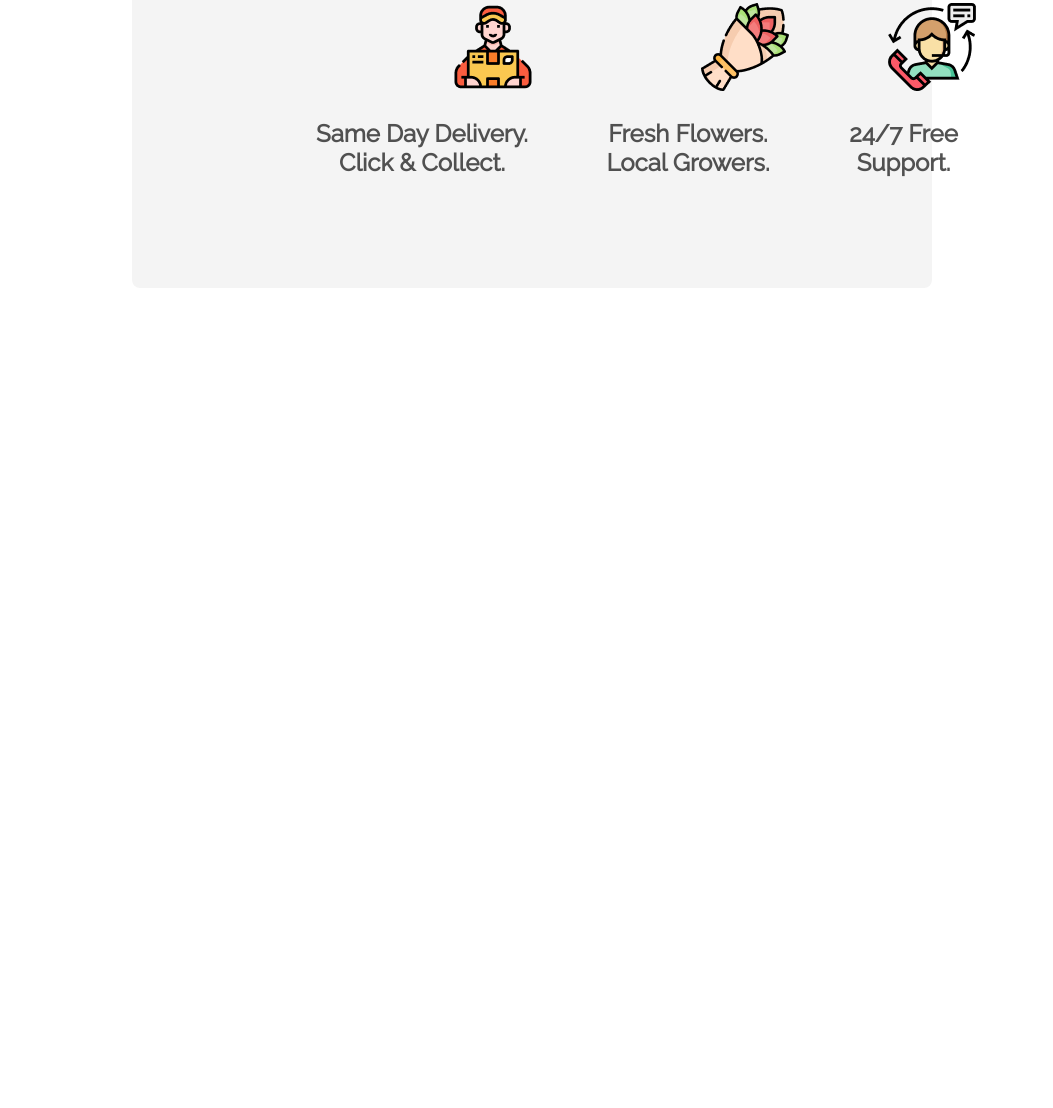
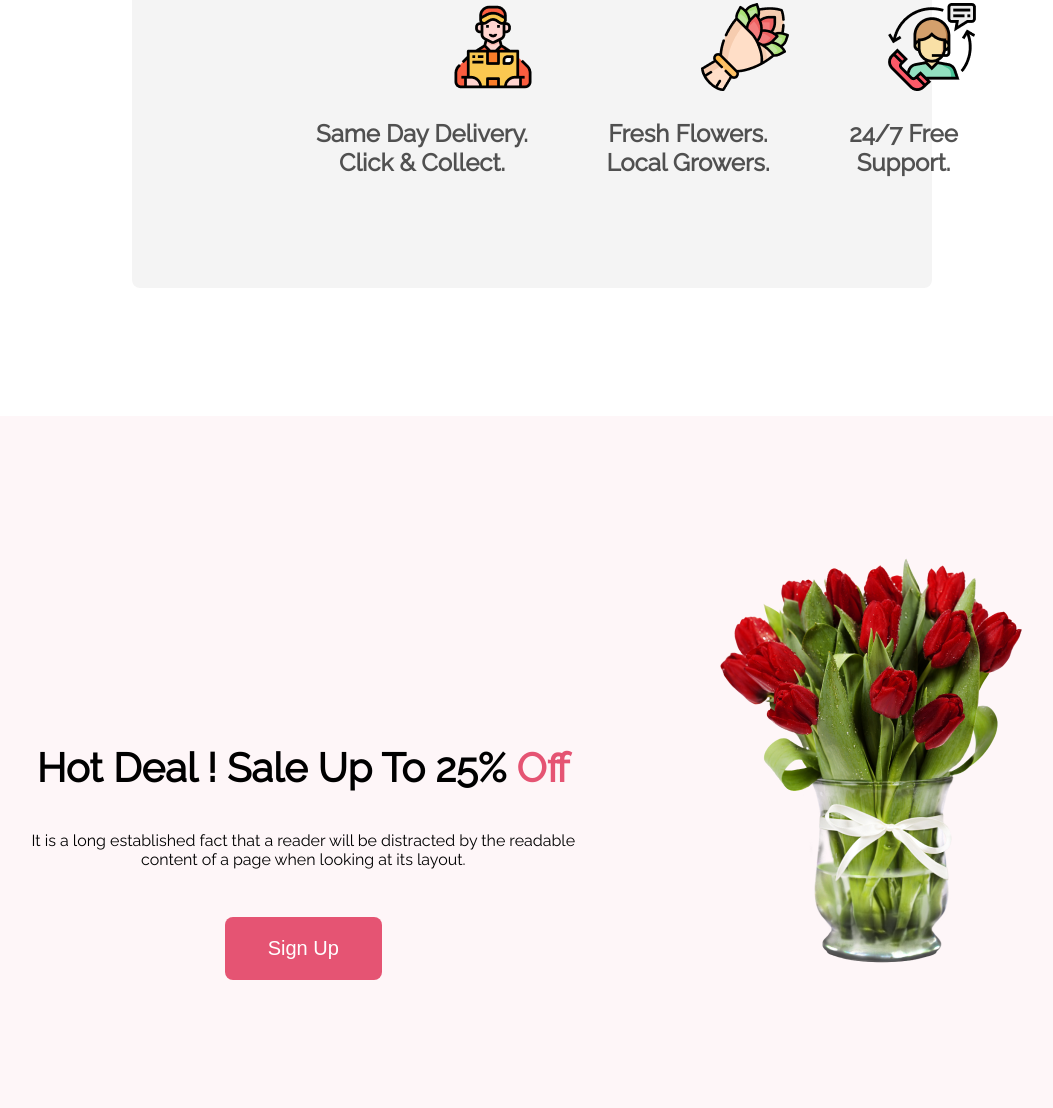
Before and after one commit to Rifa9oct/1_flower-shop, a plain HTML site: page index.html in a window 1280 px wide. Shown: the part 2033-3141 px from the top of the page, without its empty margins (108-1161 px from the left). Before the commit the page ends 2449 px from the top, so only its background shows below. Drawn offline with Linux system fonts and the light colour scheme; a web font is replaced by a local one.

Commit message:
hot deals sec done with style

```diff
--- a/index.html
+++ b/index.html
@@ -71,6 +71,17 @@
             </div>
         </div>
        </section>
+ <!-- Hot Deals Section -->
+       <section>
+        <div class="hot-deals">
+            <div class="hot-deals-text">
+                <h2>Hot Deal ! Sale Up To 25% <span>Off</span></h2>
+                <p>It is a long established fact that a reader will be distracted by the readable<br>content of a page when looking at its layout.</p>
+                <button class="primary-color btn-text hot-btn">Sign Up</button>
+            </div>
+            <img src="images/flower/flower-5.png" alt="">
+       </div>
+       </section>
     </main>
     <footer></footer>
 
--- a/style.css
+++ b/style.css
@@ -125,3 +125,21 @@ h4{
     font-size: 24px;
     font-weight: 600;
 }
+/* Hot deals related style */
+.hot-deals{
+    display: flex;
+    justify-content: space-evenly;
+    align-items: center;
+    border-radius: 8px;
+    background: #e554730d;
+}
+.hot-deals-text{
+    text-align: center;
+    padding-top: 150px;
+}
+.hot-btn{
+    margin: 32px 0px 128px;
+}
+span{
+    color: #E55473;
+}
```
